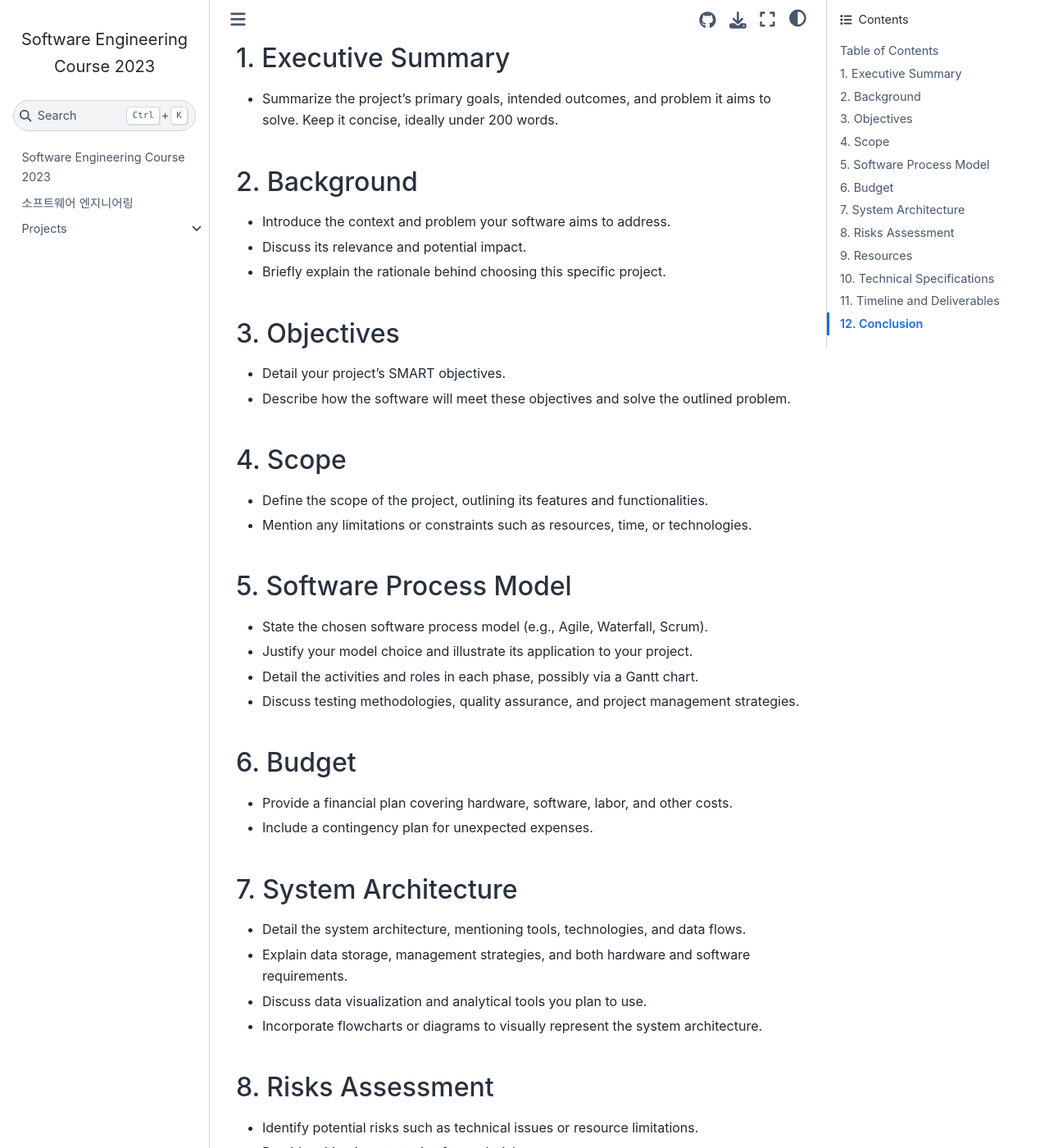
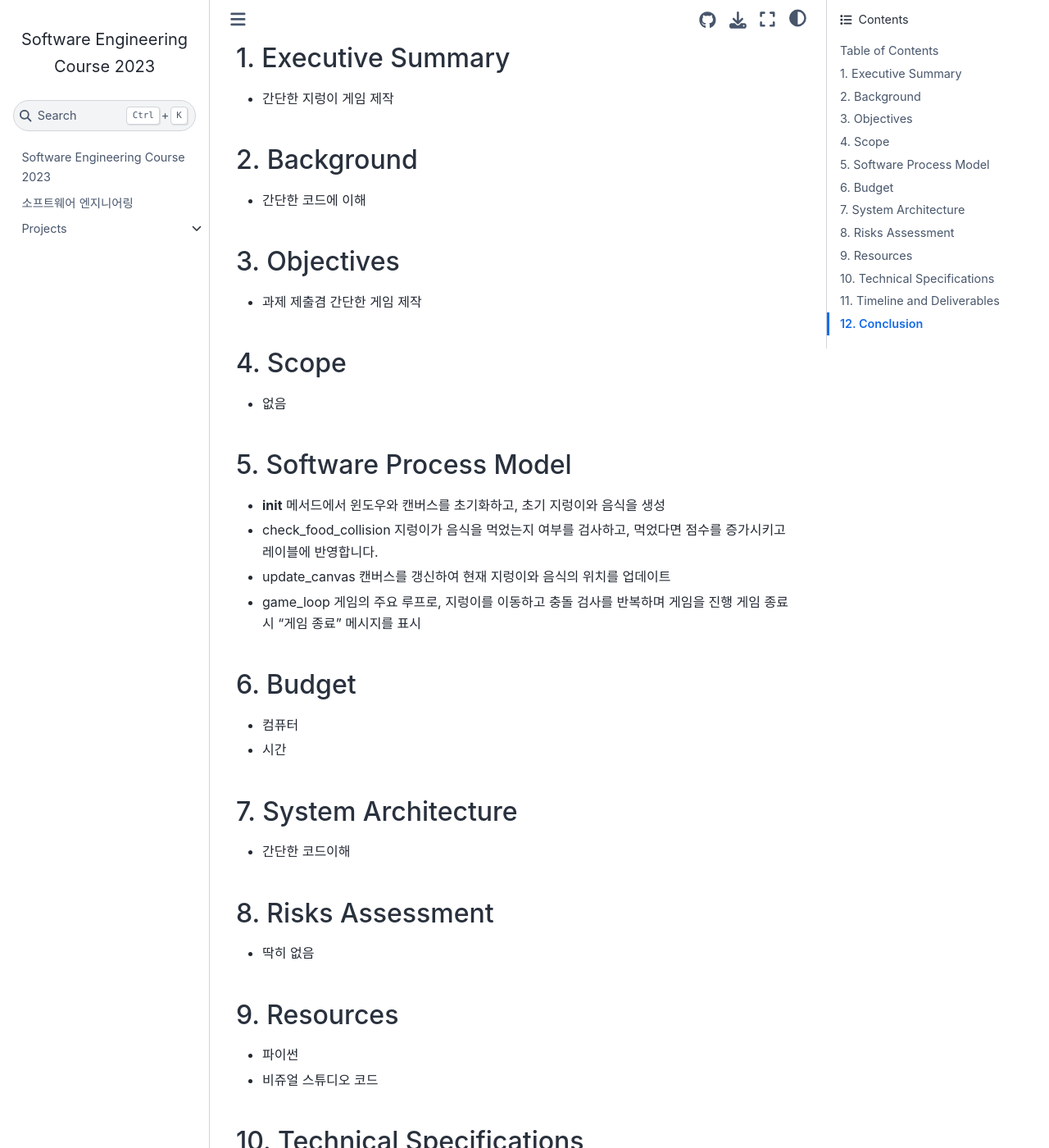
Before and after one commit to sadey7645/softeng-2023, a Jupyter Book: the page built from book/projects/202321007/proposal.md, in a window 1280 px wide and 1400 px high, scrolled down 746 px. Shown: the whole window at 82% size. Built offline with Jupyter Book 1.0.4 settings and Sphinx 7.4.7 and the Sphinx Book theme 1.1.4, drawn with Linux system fonts in a browser that asks for light colours; some of the changed text lies outside the part shown.

Commit message:
202321007 기말 제출

```diff
--- a/book/projects/202321007/proposal.md
+++ b/book/projects/202321007/proposal.md
@@ -2,8 +2,8 @@
 
 _Prepared by: [Group Name]_
 
-1. [Name and Student ID]
-2. [Name and Student ID]
+1. [김진우 202321007]
+2. []
 
 
 ## Table of Contents
@@ -26,64 +26,56 @@ _Prepared by: [Group Name]_
 
 ## 1. Executive Summary
 
-- Summarize the project's primary goals, intended outcomes, and problem it aims to solve. Keep it concise, ideally under 200 words.
+- 간단한 지렁이 게임 제작
 
 ## 2. Background
 
-- Introduce the context and problem your software aims to address.
-- Discuss its relevance and potential impact.
-- Briefly explain the rationale behind choosing this specific project.
+- 간단한 코드에 이해
 
 ## 3. Objectives
 
-- Detail your project’s SMART objectives.
-- Describe how the software will meet these objectives and solve the outlined problem.
+- 과제 제출겸 간단한 게임 제작
 
 ## 4. Scope
 
-- Define the scope of the project, outlining its features and functionalities.
-- Mention any limitations or constraints such as resources, time, or technologies.
+- 없음
 
 ## 5. Software Process Model
 
-- State the chosen software process model (e.g., Agile, Waterfall, Scrum).
-- Justify your model choice and illustrate its application to your project.
-- Detail the activities and roles in each phase, possibly via a Gantt chart.
-- Discuss testing methodologies, quality assurance, and project management strategies.
+- __init__ 메서드에서 윈도우와 캔버스를 초기화하고, 초기 지렁이와 음식을 생성
+- check_food_collision 지렁이가 음식을 먹었는지 여부를 검사하고, 먹었다면 점수를 증가시키고 레이블에 반영합니다.
+- update_canvas 캔버스를 갱신하여 현재 지렁이와 음식의 위치를 업데이트
+- game_loop 게임의 주요 루프로, 지렁이를 이동하고 충돌 검사를 반복하며 게임을 진행 게임 종료 시 "게임 종료" 메시지를 표시
 
 ## 6. Budget
 
-- Provide a financial plan covering hardware, software, labor, and other costs.
-- Include a contingency plan for unexpected expenses.
+- 컴퓨터
+- 시간
 
 ## 7. System Architecture
 
-- Detail the system architecture, mentioning tools, technologies, and data flows.
-- Explain data storage, management strategies, and both hardware and software requirements.
-- Discuss data visualization and analytical tools you plan to use.
-- Incorporate flowcharts or diagrams to visually represent the system architecture.
+- 간단한 코드이해
 
 ## 8. Risks Assessment
 
-- Identify potential risks such as technical issues or resource limitations.
-- Provide mitigation strategies for each risk.
+-  딱히 없음
 
 ## 9. Resources
 
-- Enumerate required resources, including staff roles, equipment, and software.
+- 파이썬
+- 비쥬얼 스튜디오 코드
+
 
 ## 10. Technical Specifications
 
-- Dive deep into technical aspects like data sources, data transformations, and algorithms.
-- Discuss the technology stack, including programming languages, frameworks, and libraries.
-- Outline data security measures.
+- tkinter 모듈로 게임시작 창 생성
+- random 모듈로 랜덤하게 음식 생성
+- 파이썬
 
 ## 11. Timeline and Deliverables
 
-- Establish a project timeline with milestones and deadlines.
-- Specify what will be delivered at each milestone and the quality assurance measures in place.
+- 기말 마감전까지(오늘 수업 전)
 
 ## 12. Conclusion
 
-- Summarize key points, reiterate the project’s importance, and present a call to action.
-- Address potential challenges and limitations.
+- 간단한 게임 제작을 통해 오떤 코드가 어떤 효과를 작용하는지 확인을 함으로 코드 이해도를 증가
```
